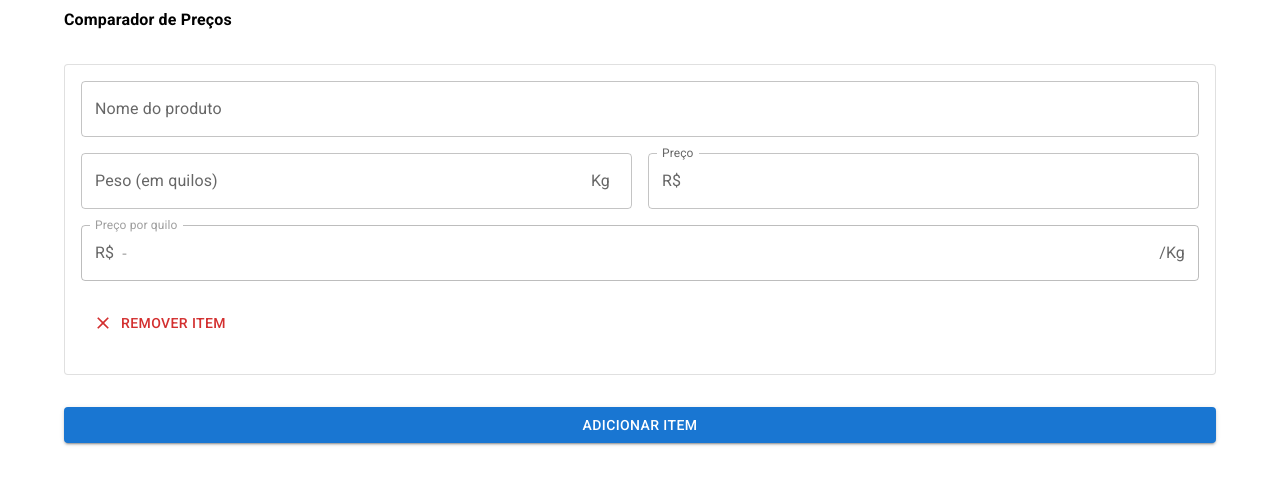
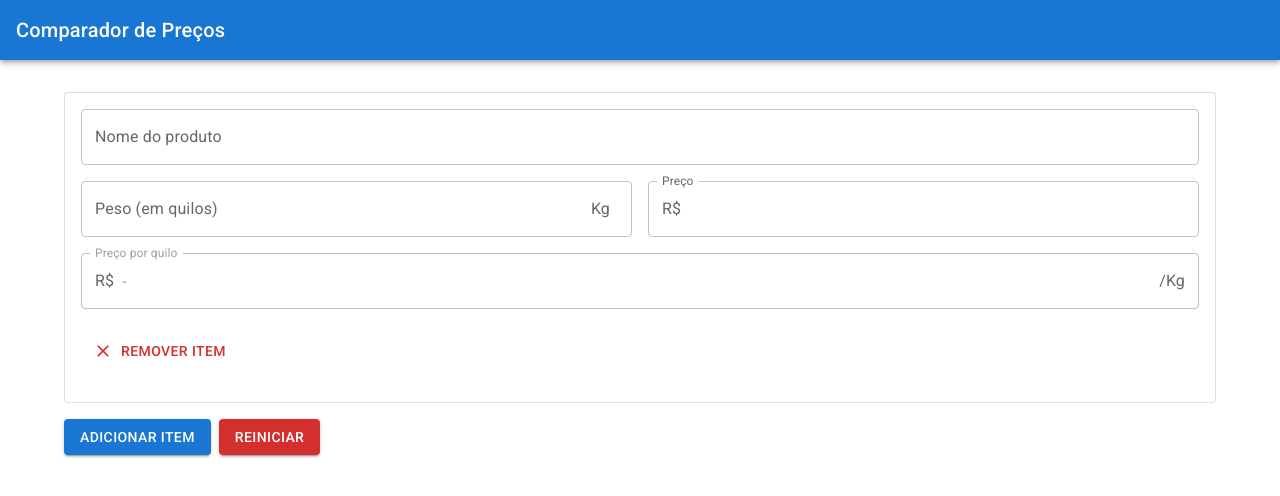
Before and after one commit to Diego-Moreira8/comparador-de-precos, a React (Vite) app: page / in a window 1280 px wide. Shown: the top 496 px of the page. Built offline with nearby package versions, Linux system fonts and the light colour scheme.

Commit message:
feat: implementa useReduce para gerenciamento de estado da lista de itens

```diff
--- a/src/App.tsx
+++ b/src/App.tsx
@@ -1,79 +1,150 @@
-import { Button, Container, Stack, Typography } from "@mui/material";
-import { useState } from "react";
+import {
+  AppBar,
+  Box,
+  Button,
+  Container,
+  Stack,
+  Typography,
+} from "@mui/material";
+import { useReducer } from "react";
 import { v4 as uuid } from "uuid";
 import { Item as ItemRatio } from "./components/Item";
 
-interface ItemRatio {
+interface Item {
   id: string;
-  ratio: null | number;
+  priceInput: string;
+  amountInput: string;
 }
 
+type Action =
+  | { type: "ADD_ITEM"; payload: Item }
+  | { type: "REMOVE_ITEM"; payload: { id: string } }
+  | { type: "UPDATE_AMOUNT"; payload: { id: string; amountInput: string } }
+  | { type: "UPDATE_PRICE"; payload: { id: string; priceInput: string } }
+  | { type: "CLEAR" };
+
+const getInitialItems = (): Item[] => [
+  { id: uuid(), priceInput: "", amountInput: "" },
+];
+
 function App() {
-  const [itemsRatios, setItemsRatios] = useState<ItemRatio[]>(() => [
-    {
+  const [items, dispatch] = useReducer(itemsReducer, getInitialItems());
+
+  function itemsReducer(state: Item[], action: Action): Item[] {
+    switch (action.type) {
+      case "ADD_ITEM": {
+        return [...state, action.payload];
+      }
+
+      case "REMOVE_ITEM": {
+        return state.filter((item) => item.id !== action.payload.id);
+      }
+
+      case "UPDATE_AMOUNT": {
+        return state.map((item) =>
+          item.id === action.payload.id
+            ? { ...item, amountInput: action.payload.amountInput }
+            : item,
+        );
+      }
+
+      case "UPDATE_PRICE": {
+        return state.map((item) =>
+          item.id === action.payload.id
+            ? { ...item, priceInput: action.payload.priceInput }
+            : item,
+        );
+      }
+
+      case "CLEAR": {
+        return getInitialItems();
+      }
+
+      default: {
+        return state;
+      }
+    }
+  }
+
+  function addItem() {
+    dispatch({
+      type: "ADD_ITEM",
+      payload: {
         id: uuid(),
-      ratio: null,
+        priceInput: "",
+        amountInput: "",
       },
-  ]);
+    });
+  }
 
-  const addItem = () => {
-    setItemsRatios([
-      ...itemsRatios,
-      {
-        id: uuid(),
-        ratio: null,
-      },
-    ]);
-  };
+  function removeItem(id: string) {
+    dispatch({
+      type: "REMOVE_ITEM",
+      payload: { id },
+    });
+  }
 
-  const removeItem = (itemId: string) => {
-    setItemsRatios(itemsRatios.filter((item) => item.id !== itemId));
-  };
+  function updateAmount(id: string, amount: string) {
+    dispatch({
+      type: "UPDATE_AMOUNT",
+      payload: { id, amountInput: amount },
+    });
+  }
 
-  const updateItem = (
-    itemId: string,
-    weightInput: string,
-    priceInput: string,
-  ) => {
-    setItemsRatios(
-      itemsRatios.map((item) => {
-        if (item.id === itemId) {
-          return {
-            id: itemId,
-            ratio: parseInt(priceInput) / parseInt(weightInput),
-          };
-        } else {
-          return item;
+  function updatePrice(id: string, price: string) {
+    dispatch({
+      type: "UPDATE_PRICE",
+      payload: { id, priceInput: price },
+    });
   }
-      }),
-    );
-  };
+
+  function clear() {
+    dispatch({ type: "CLEAR" });
+  }
 
   return (
-    <Container>
-      <Stack spacing={4}>
-        <Typography component="h1" sx={{ fontWeight: 700 }}>
+    <Box>
+      <AppBar position="sticky" sx={{ px: 2 }}>
+        <Stack direction={"row"} sx={{ height: 60, alignItems: "center" }}>
+          <Typography sx={{ fontSize: 20, fontWeight: 500 }}>
             Comparador de Preços
           </Typography>
+        </Stack>
+      </AppBar>
 
+      <Container sx={{ px: 1, py: 4 }}>
         <Stack spacing={2}>
-          {itemsRatios.map((item) => (
+          <Stack spacing={2}>
+            {items.map((item) => (
               <ItemRatio
                 key={item.id}
-              ratio={item.ratio}
-              onInputsChange={(weightInput: string, priceInput: string) =>
-                updateItem(item.id, weightInput, priceInput)
-              }
-              onRemove={() => removeItem(item.id)}
+                priceInput={item.priceInput}
+                amountInput={item.amountInput}
+                onRemoveItem={() => {
+                  removeItem(item.id);
+                }}
+                onUpdateAmount={(newAmount: string) => {
+                  updateAmount(item.id, newAmount);
+                }}
+                onUpdatePrice={(newPrice: string) => {
+                  updatePrice(item.id, newPrice);
+                }}
               />
             ))}
           </Stack>
 
+          <Stack spacing={1} direction={"row"}>
             <Button onClick={addItem} variant="contained">
               Adicionar item
             </Button>
+
+            <Button onClick={clear} color="error" variant="contained">
+              Reiniciar
+            </Button>
+          </Stack>
         </Stack>
       </Container>
+    </Box>
   );
 }
 
--- a/src/components/Item.tsx
+++ b/src/components/Item.tsx
@@ -8,46 +8,50 @@ import {
   Stack,
   TextField,
 } from "@mui/material";
-import { useId, useState } from "react";
+import { useId } from "react";
 
 interface ItemProps {
-  ratio: null | number;
-  onInputsChange: (weightInput: string, priceInput: string) => void;
-  onRemove: () => void;
+  priceInput: string;
+  amountInput: string;
+  onRemoveItem: () => void;
+  onUpdateAmount: (amount: string) => void;
+  onUpdatePrice: (price: string) => void;
 }
 
-function Item({ ratio, onInputsChange, onRemove }: ItemProps) {
-  const [nameInput, setNameInput] = useState("");
-  const [weightInput, setWeightInput] = useState("");
-  const [priceInput, setPriceInput] = useState("");
-
+function Item({
+  priceInput,
+  amountInput,
+  onRemoveItem,
+  onUpdateAmount,
+  onUpdatePrice,
+}: ItemProps) {
   const nameInputId = useId();
   const weightInputId = useId();
   const priceInputId = useId();
   const ratioInputId = useId();
 
+  const getRatio = (): string => {
+    const price = Number(priceInput);
+    const amount = Number(amountInput);
+
+    if (isNaN(price) || isNaN(amount) || amount == 0) {
+      return "-";
+    }
+
+    return (price / amount).toString();
+  };
+
   return (
     <Card variant="outlined">
       <CardContent>
         <Stack direction={"column"} spacing={2}>
-          <TextField
-            fullWidth
-            value={nameInput}
-            onChange={(e) => {
-              setNameInput(e.target.value);
-            }}
-            id={nameInputId}
-            label="Nome do produto"
-          />
+          <TextField fullWidth id={nameInputId} label="Nome do produto" />
 
           <Stack direction={{ xs: "column", sm: "row" }} spacing={2}>
             <TextField
               fullWidth
-              value={weightInput}
-              onChange={(e) => {
-                setWeightInput(e.target.value);
-                onInputsChange(weightInput, priceInput);
-              }}
+              value={amountInput}
+              onChange={(e) => onUpdateAmount(e.target.value)}
               id={weightInputId}
               label="Peso (em quilos)"
               slotProps={{
@@ -62,10 +66,7 @@ function Item({ ratio, onInputsChange, onRemove }: ItemProps) {
             <TextField
               fullWidth
               value={priceInput}
-              onChange={(e) => {
-                setPriceInput(e.target.value);
-                onInputsChange(weightInput, priceInput);
-              }}
+              onChange={(e) => onUpdatePrice(e.target.value)}
               id={priceInputId}
               label="Preço"
               slotProps={{
@@ -80,7 +81,7 @@ function Item({ ratio, onInputsChange, onRemove }: ItemProps) {
 
           <TextField
             fullWidth
-            value={ratio === null ? "-" : ratio}
+            value={getRatio()}
             id={ratioInputId}
             disabled
             label="Preço por quilo"
@@ -97,7 +98,11 @@ function Item({ ratio, onInputsChange, onRemove }: ItemProps) {
           />
 
           <CardActions>
-            <Button onClick={onRemove} startIcon={<CloseIcon />} color="error">
+            <Button
+              onClick={onRemoveItem}
+              startIcon={<CloseIcon />}
+              color="error"
+            >
               Remover item
             </Button>
           </CardActions>
--- a/src/main.tsx
+++ b/src/main.tsx
@@ -2,12 +2,14 @@ import "@fontsource/roboto/300.css";
 import "@fontsource/roboto/400.css";
 import "@fontsource/roboto/500.css";
 import "@fontsource/roboto/700.css";
+import { CssBaseline } from "@mui/material";
 import { StrictMode } from "react";
 import { createRoot } from "react-dom/client";
 import { App } from "./App.tsx";
 
 createRoot(document.getElementById("root")!).render(
   <StrictMode>
+    <CssBaseline />
     <App />
   </StrictMode>,
 );
```
Lines whose indentation alone changed are shown as unchanged.
